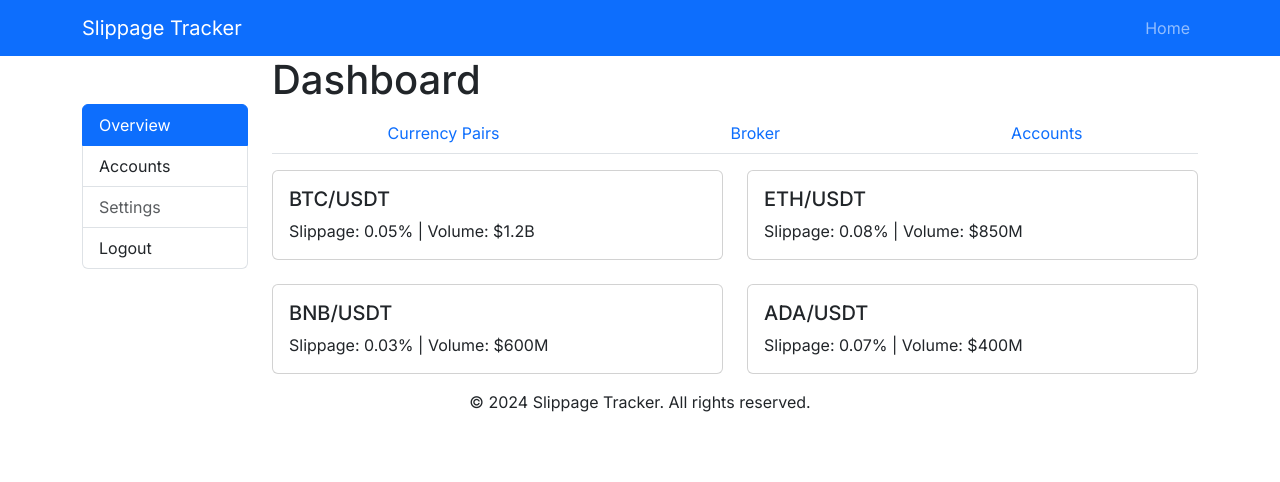
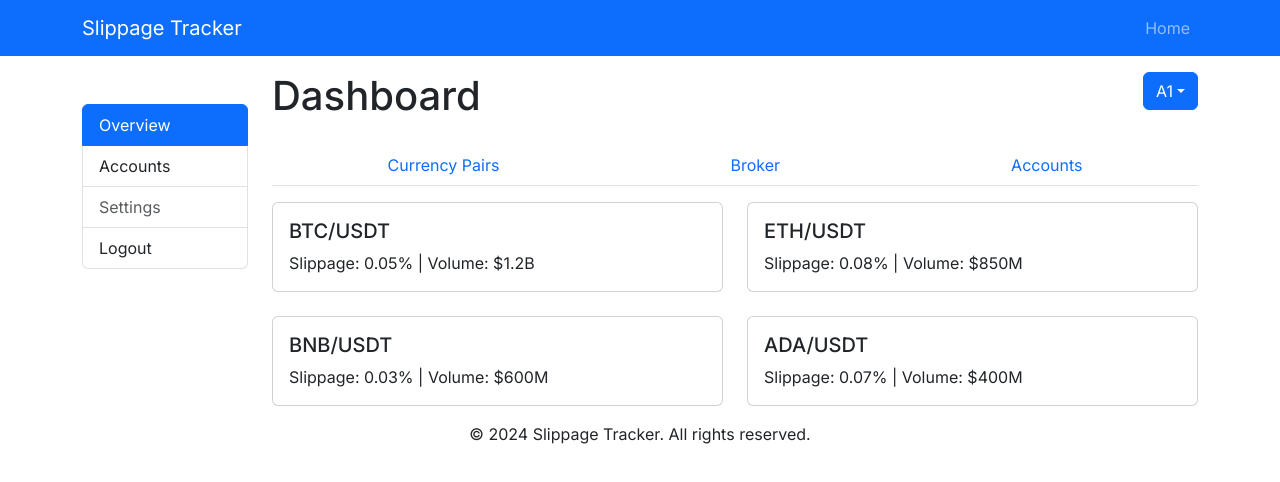
Before and after one commit to sajidmahamud835/slippage-tracker-client, a Next.js app: page /dashboard in a window 1280 px wide. Shown: the top 482 px of the page. Built offline with nearby package versions, Linux system fonts and the light colour scheme.

Commit message:
adding dropdown

```diff
--- a/src/app/(user)/dashboard/page.tsx
+++ b/src/app/(user)/dashboard/page.tsx
@@ -1,6 +1,9 @@
+"use client"
 import DashboardCards from '@/app/components/DashboardCards'
 import DashboardTabs from '@/app/components/DashboardTabs';
 import { NextPage } from 'next'
+import Dropdown from 'react-bootstrap/Dropdown';
+import DropdownButton from 'react-bootstrap/DropdownButton';
 
 interface Props { }
 
@@ -12,7 +15,16 @@ const cardsData = [
 ];
 const Dashboard: NextPage<Props> = ({ }) => {
     return <div>
-        <h1>Dashboard</h1>
+        <div className='d-flex justify-content-between my-3'><h1>Dashboard</h1><div><DropdownButton
+            align="end"
+            title="A1"
+            id="dropdown-menu-align-end"
+        >
+            <Dropdown.Item eventKey="1">A1</Dropdown.Item>
+            <Dropdown.Item eventKey="2">A2</Dropdown.Item>
+            <Dropdown.Item eventKey="3">A3</Dropdown.Item>
+            <Dropdown.Item eventKey="4">A4</Dropdown.Item>
+        </DropdownButton></div></div>
         <DashboardTabs />
         <DashboardCards cards={cardsData} />
     </div>
```
